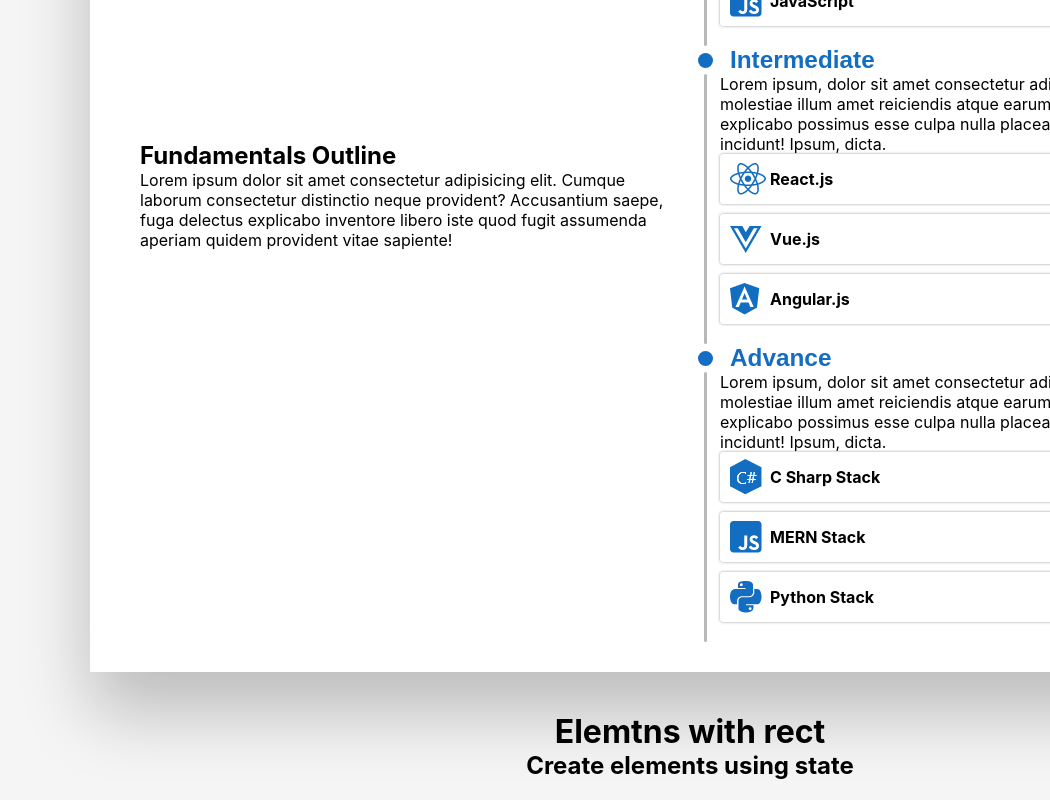
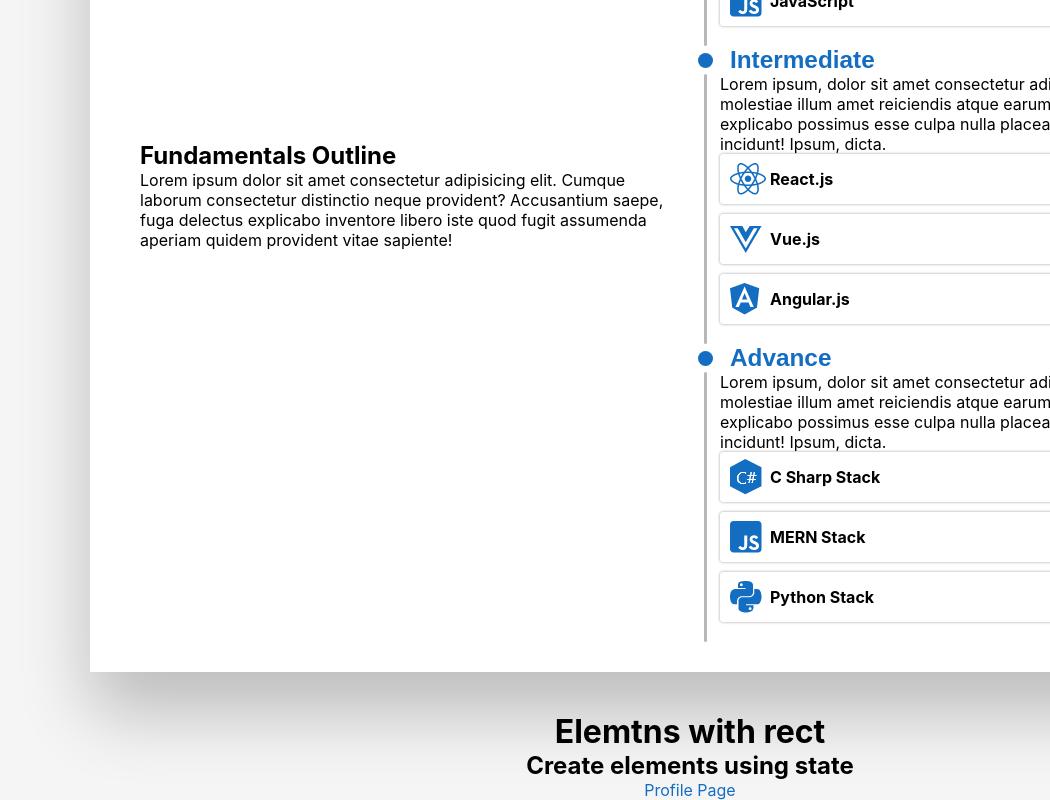
Before and after one commit to louieLouie117/Outline, a React (Create React App) app in the folder client/: page / in a window 1280 px wide. Shown: the part 1204-2004 px from the top of the page, without its empty margins (230-1280 px from the left). Built offline with nearby package versions, Linux system fonts and the light colour scheme.

Commit message:
LinkText

```diff
--- a/client/src/App.js
+++ b/client/src/App.js
@@ -12,12 +12,13 @@
 
   return (
     <div className="App">
-      <Link to="/luiscardona"></Link>
 
       <Router>
         <LandingPage path="/"></LandingPage>
         <Profile path="/luiscardona"></Profile>
       </Router>
+      <Link to="/luiscardona">Profile Page</Link>
+
     </div>
   );
 }
```
